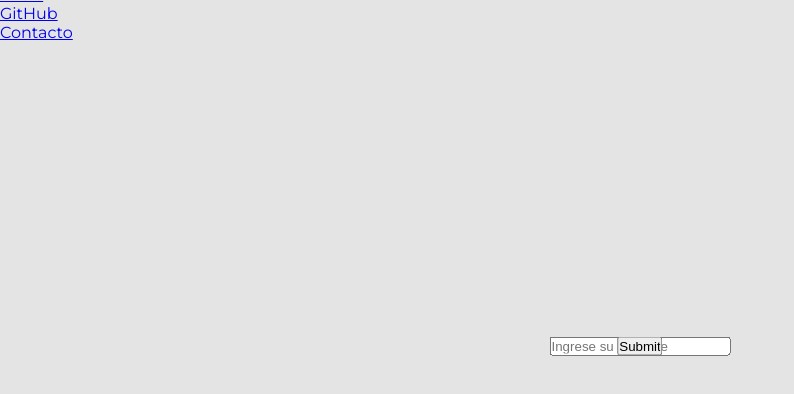
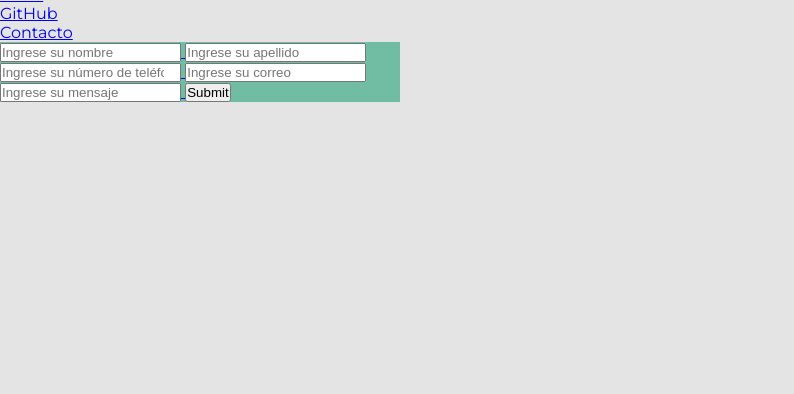
Before and after one commit to felipesaavedram/miweb, a plain HTML site: page contact.html in a window 1280 px wide. Shown: the part 54-448 px from the top of the page, without its empty margins (0-794 px from the left). Drawn offline with Linux system fonts and the light colour scheme.

Commit message:
se elimina el selector de inputs

```diff
--- a/style.css
+++ b/style.css
@@ -25,14 +25,6 @@ div {
 
 }
 
-input {
-  margin: 0;
-  position: absolute;
-  top: 50%;
-  left: 50%;
-  transform: translate(-50%, -50%)
-}
-
 p, h1{
   text-align: center
 }
```
